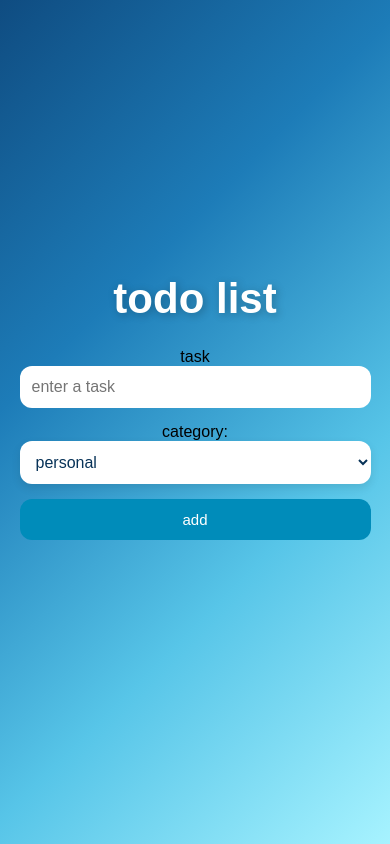
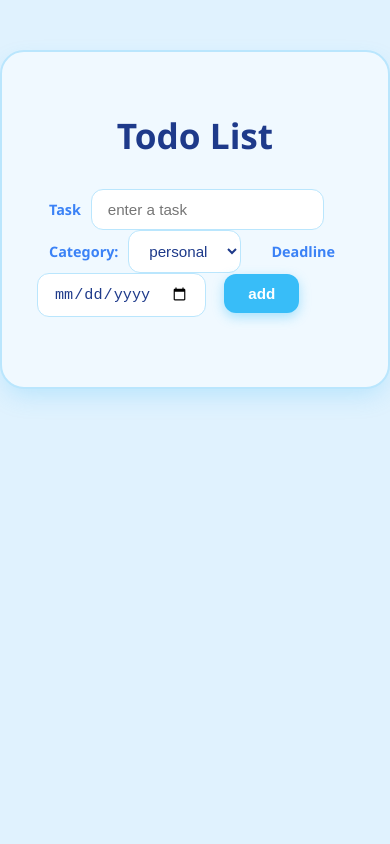
Before and after one commit to mahsaK97/todo_list, a plain HTML site: page index.html in a window 390 px wide. Drawn offline with Linux system fonts and the light colour scheme.

Commit message:
Add task deadline, update HTML structure and CSS styling

```diff
--- a/index.html
+++ b/index.html
@@ -20,6 +20,10 @@
         <option value="study"> study </option>
         <option value="work"> work </option>
     </select>
+    <label for="deadline"> Deadline</label>
+    <input type="date"
+    id="deadline"
+    placeholder="enter the deadline">
 
 
     <button type="button" id="addButton">
--- a/script.js
+++ b/script.js
@@ -2,7 +2,7 @@ const input = document.getElementById("taskInput");
 const add_Button =document.getElementById("addButton");
 const list =document.getElementById("listTasks");
 const  category_selector = document.getElementById("categorySelector");
-
+const deadline_input = document.getElementById("deadline");
 
 let list_of_task = (JSON.parse(
         localStorage.getItem("list_of_task")))
@@ -10,7 +10,8 @@ let list_of_task = (JSON.parse(
 list_of_task = list_of_task.map(task => ({
     text : task.text,
     compelet : task.complete,
-    category : task.category || "general"
+    category : task.category || "general",
+    dealine : task.deadline || ""
 }));
 
 
@@ -46,6 +47,7 @@ function  createTaskElement(task,index)
         let delbutton = document.createElement("button");
         let editbutton = document.createElement("button");
         let categoryTag=document.createElement("span");
+        let deadlineTag=document.createElement("span");
 
         tickbox.type="checkbox";
         tickbox.checked = task.complete;
@@ -58,6 +60,17 @@ function  createTaskElement(task,index)
 
         categoryTag.textContent=task.category;
         categoryTag.classList.add("category_tag");
+
+        if(task.deadline)
+        {
+            deadlineTag.textContent = task.deadline;
+            deadlineTag.classList.add("deadline_tag");
+            let today = new Date().toISOString().split("T")[0];
+            if(task.deadline < today && !task.complete)
+            {
+                deadlineTag.classList.add("overdue");
+            }
+        }
 
 
 
@@ -127,6 +140,7 @@ function  createTaskElement(task,index)
         li.appendChild(editbutton);
         li.appendChild(delbutton);
         li.appendChild(categoryTag);
+        li.appendChild(deadlineTag);
         list.appendChild(li);
 }
 
@@ -138,12 +152,13 @@ function main_func()
         return;
     }
 
-    let task = { text : input.value.trim() , complete : false , category : category_selector.value};
+    let task = { text : input.value.trim() , complete : false , category : category_selector.value , deadline :deadline_input.value};
     list_of_task.push(task);
     savetask();
     rendertask();
 
     input.value = "";
+    deadline_input.value ="";
     input.focus();
 }
 rendertask();
--- a/style.css
+++ b/style.css
@@ -1,165 +1,167 @@
+/* متغیرهای تم آبی پاستلی تمام‌صفحه */
+:root {
+  --bg-main: #e0f2fe;            /* پس‌زمینه کل صفحه: آبی پاستلی روشن */
+  --card-bg: #f0f9ff;            /* پس‌زمینه کارت اصلی: آبی بسیار ملایم */
+  --input-bg: #ffffff;           /* پس‌زمینه فیلدها: سفید پاک */
+  --item-bg: #ebf8ff;            /* پس‌زمینه هر تسک: آبی‌آسمانی روشن */
 
-*{
-    margin:0;
-    padding:0;
-    box-sizing:border-box;
-    font-family:Arial, Helvetica, sans-serif;
+  --text-primary: #1e3a8a;       /* متن اصلی: سرمه‌ای ملایم */
+  --text-secondary: #3b82f6;     /* متن فرعی: آبی روشن */
+  --border-color: #bae6fd;       /* خطوط مرزی: آبی پاستلی */
+
+  --primary-color: #38bdf8;      /* آبی پاستلی زنده برای دکمه اصلی */
+  --primary-hover: #0284c7;
+
+  --edit-color: #fde047;         /* زرد پاستلی نرم */
+  --edit-hover: #eab308;
+  --delete-color: #fca5a5;       /* قرمز/صورتی پاستلی */
+  --delete-hover: #f87171;
+
+  --shadow-soft: 0 10px 25px -5px rgba(56, 189, 248, 0.25);
 }
 
-body{
-    min-height:100vh;
-    display:flex;
-    flex-direction:column;
-    align-items:center;
-    justify-content:center;
-
-    background:linear-gradient(
-        135deg,
-        #0f4c81,
-        #1d7cb8,
-        #57c5e8,
-        #a7f3ff
-    );
+/* پس‌زمینه کل مرورگر */
+html {
+  background-color: var(--bg-main);
+  min-height: 100vh;
 }
 
-h1{
-    color:white;
-    margin-bottom:25px;
-    font-size:42px;
-    text-shadow:2px 2px 8px rgba(0,0,0,.25);
+body {
+  font-family: 'Segoe UI', Tahoma, Geneva, Verdana, sans-serif;
+  background-color: var(--card-bg) !important; /* پس‌زمینه آبی ملایم کارت */
+  color: var(--text-primary);
+  max-width: 850px;
+  margin: 50px auto;
+  padding: 35px;
+  border-radius: 24px;
+  border: 2px solid var(--border-color);
+  box-shadow: var(--shadow-soft);
 }
 
-/* Task input */
-input{
-    width:300px;
-    padding:12px;
-    border:none;
-    border-radius:12px;
-    outline:none;
-    font-size:16px;
-    margin-right:10px;
+h1 {
+  text-align: center;
+  color: var(--text-primary);
+  font-size: 2.2rem;
+  font-weight: 700;
+  margin-bottom: 30px;
+  text-transform: capitalize;
 }
 
-/* Category */
-#categorySelector{
-    width:150px;
-    padding:12px;
-    border:none;
-    border-radius:12px;
-    outline:none;
-
-    font-size:16px;
-    color:#083358;
-    background:white;
-
-    cursor:pointer;
-
-    margin-right:10px;
-
-    box-shadow:0 4px 10px rgba(0,0,0,.1);
-
-    transition:.3s;
+/* برچسب‌ها (Labels) */
+label {
+  font-size: 0.9rem;
+  font-weight: 600;
+  color: var(--text-secondary);
+  margin-right: 6px;
+  margin-left: 12px;
+  text-transform: capitalize;
 }
 
-#categorySelector:hover{
-    box-shadow:0 6px 15px rgba(0,0,0,.18);
+/* ورودی‌ها و منوی کشویی */
+input[type="text"],
+input[type="date"],
+select {
+  padding: 11px 16px;
+  border: 1.5px solid var(--border-color);
+  border-radius: 12px;
+  outline: none;
+  font-size: 0.95rem;
+  color: var(--text-primary);
+  background-color: var(--input-bg);
+  transition: all 0.25s ease;
+  margin-right: 14px;
 }
 
-#categorySelector:focus{
-    box-shadow:0 0 0 3px rgba(0,180,216,.35);
+input[type="text"]:focus,
+input[type="date"]:focus,
+select:focus {
+  border-color: var(--primary-color);
+  box-shadow: 0 0 0 4px rgba(56, 189, 248, 0.3);
 }
 
-/* Add button */
-button{
-    padding:12px 18px;
-    border:none;
-    border-radius:12px;
-    cursor:pointer;
-    font-size:15px;
-    transition:.3s;
+/* دکمه Add */
+#addButton {
+  padding: 11px 24px;
+  background-color: var(--primary-color);
+  color: #ffffff;
+  border: none;
+  border-radius: 12px;
+  font-size: 0.95rem;
+  font-weight: 600;
+  cursor: pointer;
+  transition: all 0.2s ease;
+  box-shadow: 0 4px 12px rgba(56, 189, 248, 0.4);
 }
 
-#addButton{
-    background:#008cba;
-    color:white;
+#addButton:hover {
+  background-color: var(--primary-hover);
+  transform: translateY(-2px);
 }
 
-#addButton:hover{
-    background:#00b4d8;
-    transform:scale(1.05);
+#addButton:active {
+  transform: translateY(0);
 }
 
-/* Task list */
-#listTasks{
-    margin-top:30px;
-    width:420px;
+/* لیست تسک‌ها */
+#listTasks {
+  list-style: none;
+  padding: 0;
+  margin-top: 35px;
 }
 
-#listTasks li{
-    list-style:none;
-
-    display:flex;
-    align-items:center;
-    justify-content:space-between;
-
-    margin-bottom:15px;
-    padding:15px;
-
-    background:rgba(255,255,255,.25);
-    backdrop-filter:blur(10px);
-
-    border-radius:18px;
-
-    color:#083358;
-    font-weight:bold;
-
-    box-shadow:0 8px 20px rgba(0,0,0,.15);
+/* هر آیتم تسک */
+#listTasks li {
+  display: flex;
+  align-items: center;
+  justify-content: space-between;
+  padding: 14px 20px;
+  background-color: var(--item-bg);
+  border: 1.5px solid var(--border-color);
+  border-radius: 14px;
+  margin-bottom: 12px;
+  transition: all 0.2s ease;
 }
 
-#listTasks span{
-    flex:1;
-    margin-left:12px;
-    font-size:18px;
+#listTasks li:hover {
+  transform: translateY(-2px);
+  background-color: #ffffff;
+  border-color: var(--primary-color);
 }
 
-#listTasks input[type="checkbox"]{
-    width:20px;
-    height:20px;
-    cursor:pointer;
-    accent-color:#00b4d8;
+/* گروه‌بندی دکمه‌های درون لیست */
+.actions {
+  display: flex;
+  gap: 10px;
 }
 
-#listTasks button{
-    background:#0077b6;
-    color:white;
-    border-radius:10px;
-    padding:8px 14px;
+/* دکمه‌های ویرایش و حذف */
+button.edit-btn,
+button.delete-btn {
+  padding: 7px 16px;
+  border: none;
+  border-radius: 10px;
+  font-size: 0.85rem;
+  font-weight: 600;
+  cursor: pointer;
+  transition: all 0.2s ease;
 }
 
-#listTasks button:hover{
-    background:#023e8a;
+button.edit-btn {
+  background-color: var(--edit-color);
+  color: #713f12;
 }
 
-/* Responsive */
-@media (max-width:500px){
+button.edit-btn:hover {
+  background-color: var(--edit-hover);
+  color: #ffffff;
+}
 
-    input{
-        width:90%;
-        margin-bottom:15px;
-        margin-right:0;
-    }
+button.delete-btn {
+  background-color: var(--delete-color);
+  color: #7f1d1d;
+}
 
-    #categorySelector{
-        width:90%;
-        margin-bottom:15px;
-        margin-right:0;
-    }
-
-    #addButton{
-        width:90%;
-    }
-
-    #listTasks{
-        width:90%;
-    }
+button.delete-btn:hover {
+  background-color: var(--delete-hover);
+  color: #ffffff;
 }
```
